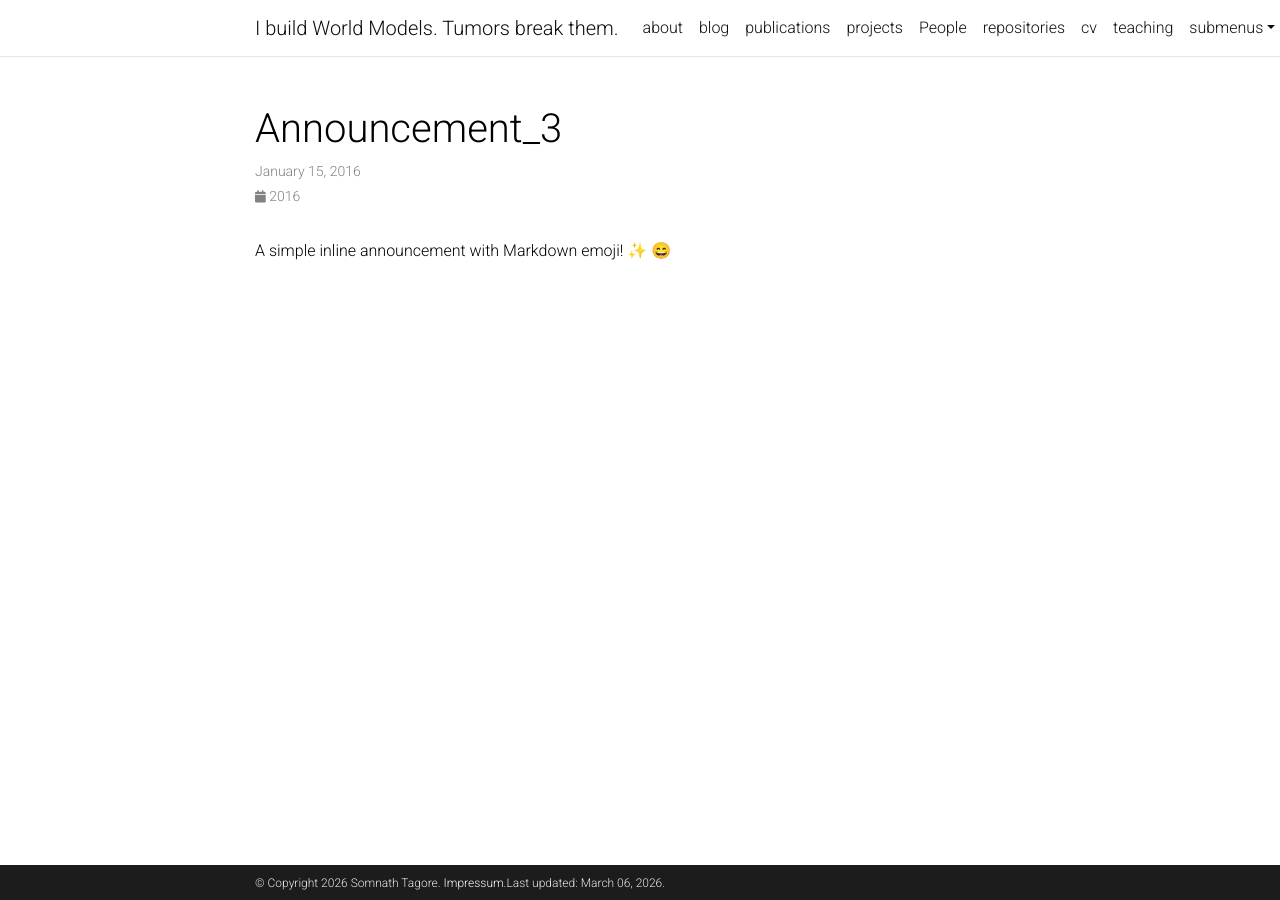
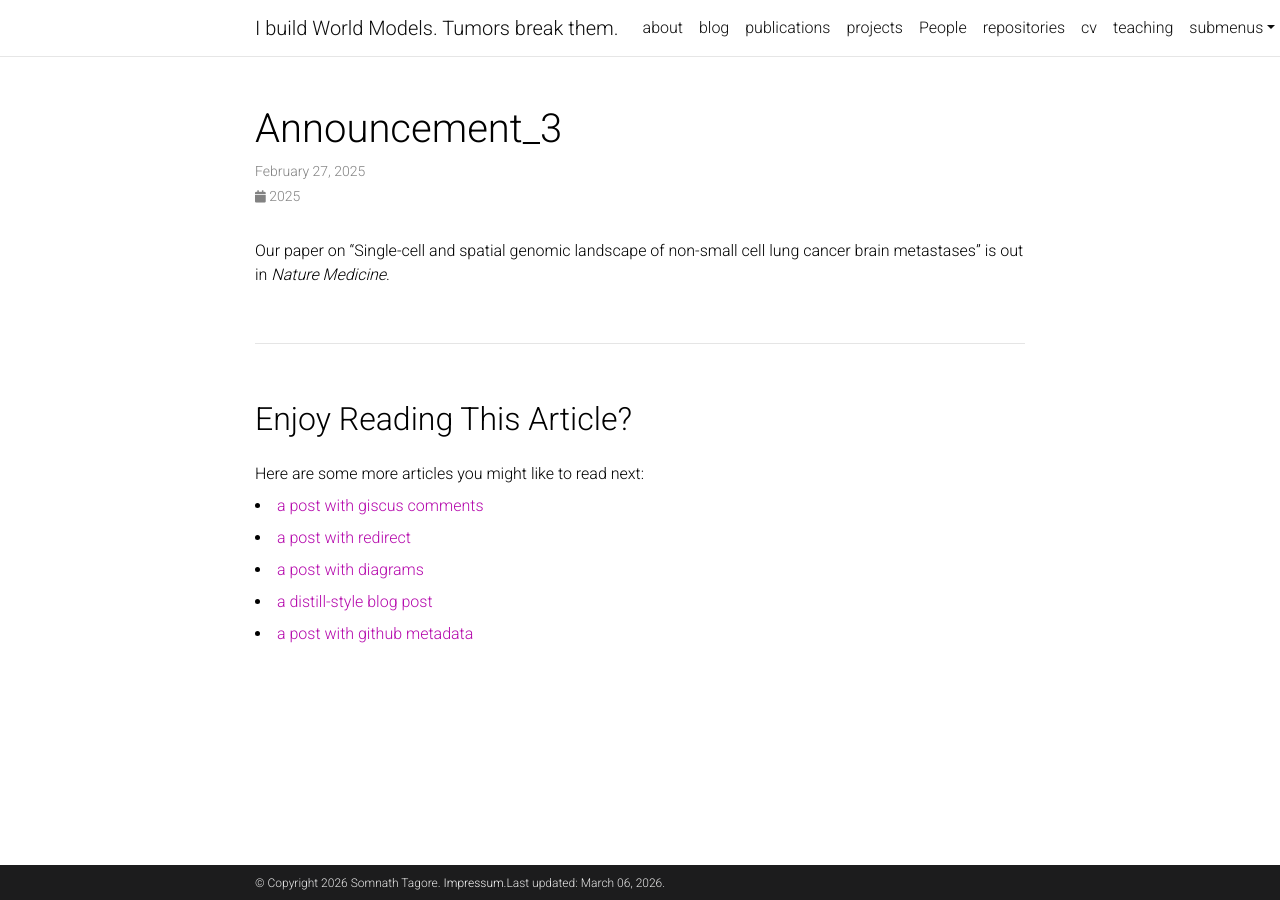
Before and after one commit to somnathtagore/somnathtagore.github.io, a Jekyll site: the page built from _news/announcement_3.md, in a window 1280 px wide. Built offline with Jekyll 4.4.1, drawn with Linux system fonts in a browser that asks for light colours; emoji names are drawn with the system emoji font; comment, search, counter and statistics services are not loaded; a style sheet for code colours, icons or effects is not loaded.

Commit message:
Update announcement_3.md

```diff
--- a/_news/announcement_3.md
+++ b/_news/announcement_3.md
@@ -1,8 +1,6 @@
 ---
 layout: post
-date: 2016-01-15 07:59:00-0400
-inline: true
-related_posts: false
+date: 2025-02-27
 ---
 
-A simple inline announcement with Markdown emoji! :sparkles: :smile:
+Our paper on "Single-cell and spatial genomic landscape of non-small cell lung cancer brain metastases" is out in *Nature Medicine*.
```
